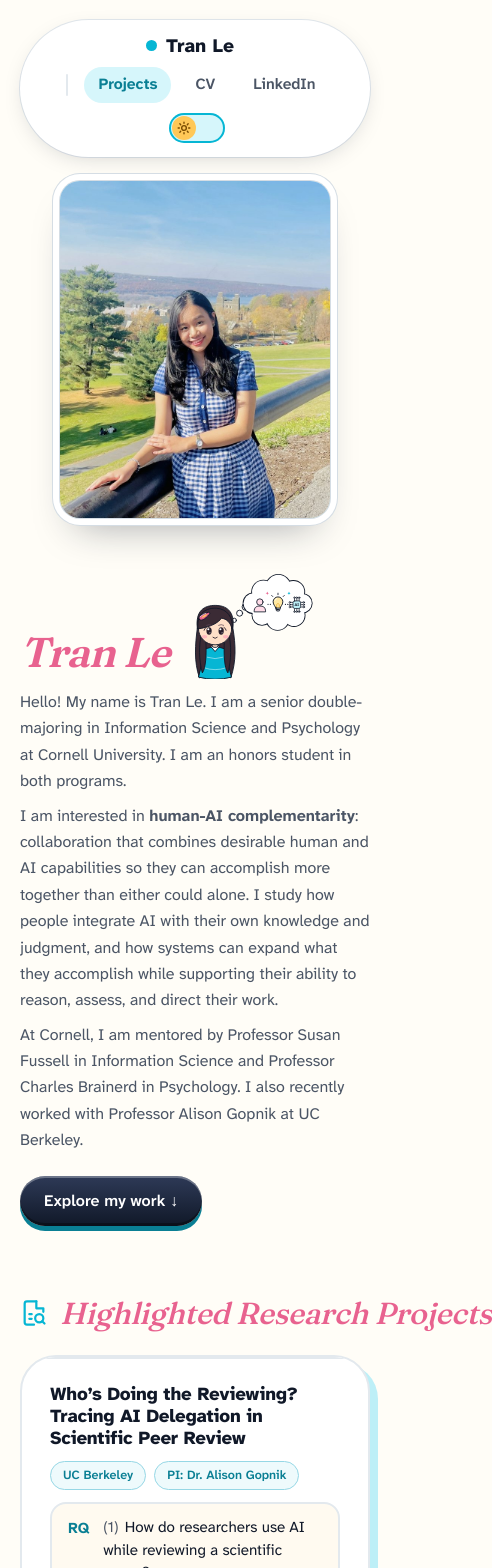
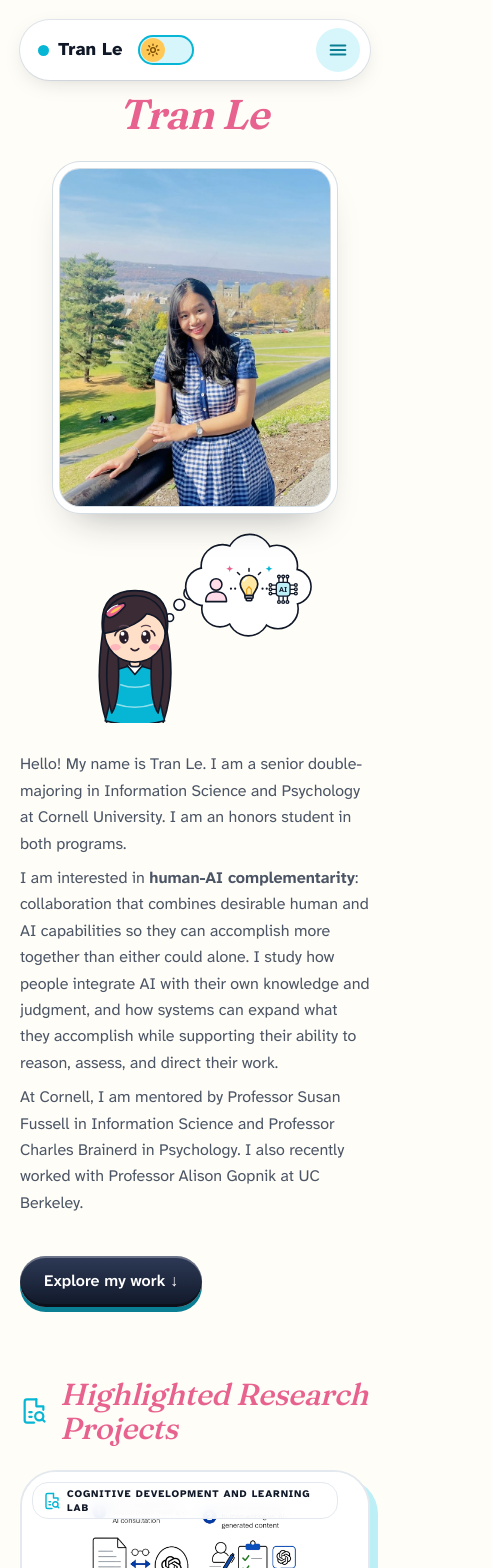
Before and after one commit to betatran3010/betatran3010.github.io, a React (Vite) app: page / in a window 390 px wide. Shown: the top 1568 px of the page, 492 px wide, since content can reach past the window. Built offline with nearby package versions, Linux system fonts and the light colour scheme.

Commit message:
Fix heading wrapping

```diff
--- a/components/DesignProjects.tsx
+++ b/components/DesignProjects.tsx
@@ -24,8 +24,9 @@ const DesignProjects: React.FC<{ projects: Project[] }> = ({ projects }) => {
 
             <div className="tbody">
               <div className="im"><img src={p.image} alt="" loading="lazy" /><span className="pc-lab"><SecIcon icon="palette" className="pcl-ic" />{p.context}</span></div>
+              <h3>{it.title}</h3>
               <div className="trow">
-                <div><h3>{it.title}</h3><p>{it.blurb}</p></div>
+                <p>{it.blurb}</p>
                 <span className="pc-btn">View Project <ArrowRight aria-hidden="true" /></span>
               </div>
             </div>
--- a/components/Navbar.tsx
+++ b/components/Navbar.tsx
@@ -16,14 +16,23 @@ const readTheme = (): Theme =>
 
 const Navbar: React.FC<NavbarProps> = ({ currentView, go }) => {
   const [theme, setTheme] = useState<Theme>(readTheme);
+  const [open, setOpen] = useState(false);
 
   useEffect(() => {
     document.documentElement.dataset.theme = theme;
     try { localStorage.setItem('theme', theme); } catch { /* storage can be blocked */ }
   }, [theme]);
 
+  useEffect(() => {
+    if (!open) return;
+    const onKey = (e: KeyboardEvent) => { if (e.key === 'Escape') setOpen(false); };
+    window.addEventListener('keydown', onKey);
+    return () => window.removeEventListener('keydown', onKey);
+  }, [open]);
+
   const click = (hash: string) => (e: React.MouseEvent) => {
     e.preventDefault();
+    setOpen(false);
     go(hash);
   };
   const onFun = currentView === 'funfacts';
@@ -31,17 +40,19 @@ const Navbar: React.FC<NavbarProps> = ({ currentView, go }) => {
   return (
     <div className="wrap">
       <div className="navbar">
-        <nav className="pill" aria-label="Main">
+        <nav className={`pill${open ? ' menu-open' : ''}`} aria-label="Main">
           <a className="logo" href="#home" onClick={click('#home')} aria-label="Tran Le, home">
             <i aria-hidden="true" />Tran Le
           </a>
           <span className="vsep" aria-hidden="true" />
+          <div className="links" id="nav-links">
           <a className={`l ${onFun ? '' : 'on'}`} href="#projects" onClick={click('#projects')} aria-current={onFun ? undefined : 'page'}>Projects</a>
           {/* Fun facts page is paused for now; restore this link to bring it back.
           <a className={`l ${onFun ? 'on' : ''}`} href="#fun-facts" onClick={click('#fun-facts')} aria-current={onFun ? 'page' : undefined}>Fun facts</a>
           */}
-          <a className="l" href={CV_URL} target="_blank" rel="noopener noreferrer">CV</a>
-          <a className="l" href={LINKEDIN} target="_blank" rel="noopener noreferrer">LinkedIn</a>
+          <a className="l" onClick={() => setOpen(false)} href={CV_URL} target="_blank" rel="noopener noreferrer">CV</a>
+          <a className="l" onClick={() => setOpen(false)} href={LINKEDIN} target="_blank" rel="noopener noreferrer">LinkedIn</a>
+          </div>
           <button
             type="button"
             className="sw"
@@ -57,6 +68,18 @@ const Navbar: React.FC<NavbarProps> = ({ currentView, go }) => {
               </span>
             </span>
           </button>
+          <button
+            type="button"
+            className="burger"
+            aria-expanded={open}
+            aria-controls="nav-links"
+            aria-label={open ? 'Close menu' : 'Open menu'}
+            onClick={() => setOpen(o => !o)}
+          >
+            <svg viewBox="0 0 24 24" aria-hidden="true">
+              {open ? <path d="M6 6l12 12M18 6L6 18" /> : <path d="M4 7h16M4 12h16M4 17h16" />}
+            </svg>
+          </button>
         </nav>
       </div>
     </div>
--- a/components/ReposetDetailSection.tsx
+++ b/components/ReposetDetailSection.tsx
@@ -558,7 +558,7 @@ const ReposetDetailSection: React.FC = () => {
                 <li>Two options prioritize underused pieces, while another includes a recently worn item to preserve user autonomy for personal, emotional, or comfort-based choices.</li>
               </ul>
             }
-            videoSrc={`${import.meta.env.BASE_URL}/videos/context-aware-outfit-planning.mp4`}
+            videoSrc={`${import.meta.env.BASE_URL}videos/context-aware-outfit-planning.mp4`}
             videoLabel="Outfit Planning"
           />
 
@@ -574,7 +574,7 @@ const ReposetDetailSection: React.FC = () => {
                 <li>For pieces hidden in piles that can’t be shown directly on a 2D map, small arrows & annotations point them out.</li>
               </ul>
             }
-            videoSrc={`${import.meta.env.BASE_URL}/videos/digital-map.mp4`}
+            videoSrc={`${import.meta.env.BASE_URL}videos/digital-map.mp4`}
             videoLabel="Map Localization"
           />
 
@@ -595,8 +595,8 @@ const ReposetDetailSection: React.FC = () => {
             iterationTitle="Packing Checklist & Feedback Flow Redesign"
             beforeText="The packing checklist removed items immediately when tapped, making slips easy to miss and hard to correct. The feedback form then presented many detailed text options at once, forcing users to read extensively, map issues to specific items, and sometimes type custom responses."
             afterText="In the checklist, items can be checked and unchecked and are only confirmed with a clear “Finish packing” action. For feedback, users tap the specific packed item visually, then choose from a short, item-specific issue list, reducing reading and decision load."
-            beforeVideoSrc={`${import.meta.env.BASE_URL}/videos/packing1.mp4`}
-            afterVideoSrc={`${import.meta.env.BASE_URL}/videos/packing2.mp4`}
+            beforeVideoSrc={`${import.meta.env.BASE_URL}videos/packing1.mp4`}
+            afterVideoSrc={`${import.meta.env.BASE_URL}videos/packing2.mp4`}
           />
 
           {/* Feature 4: Outfit Photo Check-In, Bear Companion & Rotation Tracking */}
@@ -610,7 +610,7 @@ const ReposetDetailSection: React.FC = () => {
                 <li>If the battery drops too low due to repeatedly wearing recently worn clothes, personalized suggestions pause until a not recently worn item is restyled.</li>
               </ul>
             }
-            videoSrc={`${import.meta.env.BASE_URL}/videos/checkin-with-bear.mp4`}
+            videoSrc={`${import.meta.env.BASE_URL}videos/checkin-with-bear.mp4`}
             videoLabel="Check-In Flow"
           />
 
@@ -630,8 +630,8 @@ const ReposetDetailSection: React.FC = () => {
             iterationTitle="Upload Flow Redesign"
             beforeText="Update prompts forced users into updating without a clear way to postpone. Wardrobe updates relied on a rigid, bulk upload flow. While some users appreciated the efficiency of capturing many items together, others found it quite effortful as it requires space, time, and taking out a portion of their closet. Instructional screens repeated every time, not suitable for advanced users. Example category cards looked clickable but weren’t."
             afterText="Update prompts allow postponement. It supports both single-item quick adds and bulk uploads, with multiple photos in either path. Instructions can be skipped by returning users. Example categories no longer appear clickable."
-            beforeVideoSrc={`${import.meta.env.BASE_URL}/videos/update1.mp4`}
-            afterVideoSrc={`${import.meta.env.BASE_URL}/videos/update2.mp4`}
+            beforeVideoSrc={`${import.meta.env.BASE_URL}videos/update1.mp4`}
+            afterVideoSrc={`${import.meta.env.BASE_URL}videos/update2.mp4`}
           />
 
           {/* Feature 6: Rotation Points & Reward System */}
@@ -648,7 +648,7 @@ const ReposetDetailSection: React.FC = () => {
               </ul>
             }
             iterationNote="New feature from usability testing"
-            videoSrc={`${import.meta.env.BASE_URL}/videos/rotation-reward.mp4`}
+            videoSrc={`${import.meta.env.BASE_URL}videos/rotation-reward.mp4`}
             videoLabel="Rotation Points & Reward System"
           />
         </div>
@@ -659,7 +659,7 @@ const ReposetDetailSection: React.FC = () => {
         <h3 className="font-heading font-black text-3xl md:text-3xl text-amber-900 mb-6 text-center">Project Showcase</h3>
         <div className="bg-amber-900 rounded-[3rem] p-4 md:p-6 shadow-2xl">
           <div className="bg-black rounded-[2.5rem] overflow-hidden aspect-video relative group">
-            <ShowcaseVideo src={`${import.meta.env.BASE_URL}/videos/reposet-showcase.mp4`} />
+            <ShowcaseVideo src={`${import.meta.env.BASE_URL}videos/reposet-showcase.mp4`} />
           </div>
         </div>
       </section>
--- a/mock.css
+++ b/mock.css
@@ -969,3 +969,68 @@ html[data-theme="dark"] .xc .sd b{color:var(--a-text)}
 html[data-theme="dark"] .xp-either>p{background:color-mix(in srgb,var(--a) 30%,#131C2E);border:2px solid var(--a)}
 html[data-theme="dark"] .xp-note{background:color-mix(in srgb,var(--a) 28%,#131C2E)}
 html[data-theme="dark"] .xc.hi{background:color-mix(in srgb,var(--a) 26%,#131C2E)}
+.tile .tbody{gap:10px}
+.tile .tbody>h3{margin:2px 0 0;line-height:1.25}
+.tile .trow{align-items:flex-end}
+.tile .trow>p{flex:1 1 220px;min-width:0;margin:0}
+/* ================= narrow-screen pass (wide screens unchanged) ================= */
+.pill .links{display:contents}
+.pill .burger{display:none}
+@media (max-width:860px){
+  /* nav: Tran Le + theme switch + hamburger; links drop down */
+  .navbar{padding-inline:0}
+  .pill{width:100%;max-width:560px;flex-wrap:wrap;justify-content:flex-start;gap:6px 10px;padding:8px 10px 8px 18px;border-radius:999px}
+  .pill.menu-open{border-radius:26px}
+  .pill .vsep{display:none}
+  .pill .logo{order:1;width:auto!important;justify-content:flex-start!important;border:0;padding:0!important;font-size:18px}
+  .pill .sw{order:2;margin-left:2px}
+  .pill .burger{order:3;display:inline-flex;align-items:center;justify-content:center;margin-left:auto;width:44px;height:44px;border:0;border-radius:50%;background:var(--a-soft);color:var(--a-text);cursor:pointer}
+  .pill .burger svg{width:22px;height:22px;fill:none;stroke:currentColor;stroke-width:2.2;stroke-linecap:round}
+  .pill .burger:focus-visible{outline:2px solid var(--a);outline-offset:2px}
+  .pill .links{order:4;display:none;width:100%;flex-direction:column;gap:2px;padding:6px 0 8px;border-top:1px solid var(--edge1);margin-top:4px}
+  .pill.menu-open .links{display:flex}
+  .pill .links a.l{padding:12px 14px;font-size:16px;border-radius:12px;text-align:left}
+
+  /* hero: name, portrait, chibi, then text */
+  .hero{gap:18px;justify-items:center}
+  .hero>div:first-child{display:contents}
+  .hero .namerow{display:contents}
+  .hero .namerow h1{order:1;justify-self:center;text-align:center}
+  .hero .stage{order:2;margin-block:0}
+  .hero .chibi{order:3;justify-self:center;width:min(260px,70%);height:auto;margin-top:-4px}
+  .hero .bio{order:4;justify-self:stretch;margin-top:10px}
+  .hero .cta{order:5;justify-self:start}
+
+  /* project cards keep their images */
+  .pc-main{flex-direction:column;min-height:0}
+  .pc-img{flex:none!important;width:100%;height:230px;border-right:0;border-bottom:2px solid var(--edge1)}
+
+  /* research question boxes */
+  .q{padding:22px 20px}
+  .q::before{display:none}
+  .q.pr-q2 p,.pr-q2 p{display:grid;grid-template-columns:auto minmax(0,1fr);column-gap:12px;align-items:baseline}
+  .pr-q2 p b{margin-right:0}
+}
+@media (max-width:760px){
+  /* figures resize to fit instead of scrolling sideways */
+  .xp-hint{display:none!important}
+  .xp-pan{overflow:visible}
+  .xp-pan img{max-width:100%!important;width:100%!important;height:auto!important;max-height:none!important}
+  /* × between the three factors */
+  .xp-x{display:block;justify-self:center;font-family:var(--f-serif);font-size:1.7rem;line-height:1;color:var(--acc);padding:2px 0}
+  .xp-eq{gap:0}
+  .xp-eq>div,.xp-eq>div:first-child{border-top:0;padding:12px 0}
+  /* design-direction arrow: room before the text */
+  .xp-dpane dl>div.dd{grid-template-columns:52px minmax(0,1fr);column-gap:22px}
+  .xp-dpane dl>div.dd::before{width:52px;background-size:contain;background-repeat:no-repeat;background-position:left center}
+}
+@media (max-width:860px){
+  .sech h2,.sech h2 em{white-space:normal!important;min-width:0}
+  .sech h2{flex:1 1 auto}
+  .sech .sline{display:none}
+  .pc-img{height:auto!important}
+  .pc-img img{position:static;height:auto;aspect-ratio:auto}
+}
+@media (max-width:900px){
+  .xp .sech h2,.xp .sech h2 em,.sech h2,.sech h2 em{text-wrap:wrap!important;width:100%;max-width:none}
+}
--- a/mock.xp.css
+++ b/mock.xp.css
@@ -290,3 +290,68 @@ html[data-theme="dark"] .xc .sd b{color:var(--a-text)}
 html[data-theme="dark"] .xp-either>p{background:color-mix(in srgb,var(--a) 30%,#131C2E);border:2px solid var(--a)}
 html[data-theme="dark"] .xp-note{background:color-mix(in srgb,var(--a) 28%,#131C2E)}
 html[data-theme="dark"] .xc.hi{background:color-mix(in srgb,var(--a) 26%,#131C2E)}
+.tile .tbody{gap:10px}
+.tile .tbody>h3{margin:2px 0 0;line-height:1.25}
+.tile .trow{align-items:flex-end}
+.tile .trow>p{flex:1 1 220px;min-width:0;margin:0}
+/* ================= narrow-screen pass (wide screens unchanged) ================= */
+.pill .links{display:contents}
+.pill .burger{display:none}
+@media (max-width:860px){
+  /* nav: Tran Le + theme switch + hamburger; links drop down */
+  .navbar{padding-inline:0}
+  .pill{width:100%;max-width:560px;flex-wrap:wrap;justify-content:flex-start;gap:6px 10px;padding:8px 10px 8px 18px;border-radius:999px}
+  .pill.menu-open{border-radius:26px}
+  .pill .vsep{display:none}
+  .pill .logo{order:1;width:auto!important;justify-content:flex-start!important;border:0;padding:0!important;font-size:18px}
+  .pill .sw{order:2;margin-left:2px}
+  .pill .burger{order:3;display:inline-flex;align-items:center;justify-content:center;margin-left:auto;width:44px;height:44px;border:0;border-radius:50%;background:var(--a-soft);color:var(--a-text);cursor:pointer}
+  .pill .burger svg{width:22px;height:22px;fill:none;stroke:currentColor;stroke-width:2.2;stroke-linecap:round}
+  .pill .burger:focus-visible{outline:2px solid var(--a);outline-offset:2px}
+  .pill .links{order:4;display:none;width:100%;flex-direction:column;gap:2px;padding:6px 0 8px;border-top:1px solid var(--edge1);margin-top:4px}
+  .pill.menu-open .links{display:flex}
+  .pill .links a.l{padding:12px 14px;font-size:16px;border-radius:12px;text-align:left}
+
+  /* hero: name, portrait, chibi, then text */
+  .hero{gap:18px;justify-items:center}
+  .hero>div:first-child{display:contents}
+  .hero .namerow{display:contents}
+  .hero .namerow h1{order:1;justify-self:center;text-align:center}
+  .hero .stage{order:2;margin-block:0}
+  .hero .chibi{order:3;justify-self:center;width:min(260px,70%);height:auto;margin-top:-4px}
+  .hero .bio{order:4;justify-self:stretch;margin-top:10px}
+  .hero .cta{order:5;justify-self:start}
+
+  /* project cards keep their images */
+  .pc-main{flex-direction:column;min-height:0}
+  .pc-img{flex:none!important;width:100%;height:230px;border-right:0;border-bottom:2px solid var(--edge1)}
+
+  /* research question boxes */
+  .q{padding:22px 20px}
+  .q::before{display:none}
+  .q.pr-q2 p,.pr-q2 p{display:grid;grid-template-columns:auto minmax(0,1fr);column-gap:12px;align-items:baseline}
+  .pr-q2 p b{margin-right:0}
+}
+@media (max-width:760px){
+  /* figures resize to fit instead of scrolling sideways */
+  .xp-hint{display:none!important}
+  .xp-pan{overflow:visible}
+  .xp-pan img{max-width:100%!important;width:100%!important;height:auto!important;max-height:none!important}
+  /* × between the three factors */
+  .xp-x{display:block;justify-self:center;font-family:var(--f-serif);font-size:1.7rem;line-height:1;color:var(--acc);padding:2px 0}
+  .xp-eq{gap:0}
+  .xp-eq>div,.xp-eq>div:first-child{border-top:0;padding:12px 0}
+  /* design-direction arrow: room before the text */
+  .xp-dpane dl>div.dd{grid-template-columns:52px minmax(0,1fr);column-gap:22px}
+  .xp-dpane dl>div.dd::before{width:52px;background-size:contain;background-repeat:no-repeat;background-position:left center}
+}
+@media (max-width:860px){
+  .sech h2,.sech h2 em{white-space:normal!important;min-width:0}
+  .sech h2{flex:1 1 auto}
+  .sech .sline{display:none}
+  .pc-img{height:auto!important}
+  .pc-img img{position:static;height:auto;aspect-ratio:auto}
+}
+@media (max-width:900px){
+  .xp .sech h2,.xp .sech h2 em,.sech h2,.sech h2 em{text-wrap:wrap!important;width:100%;max-width:none}
+}
```
